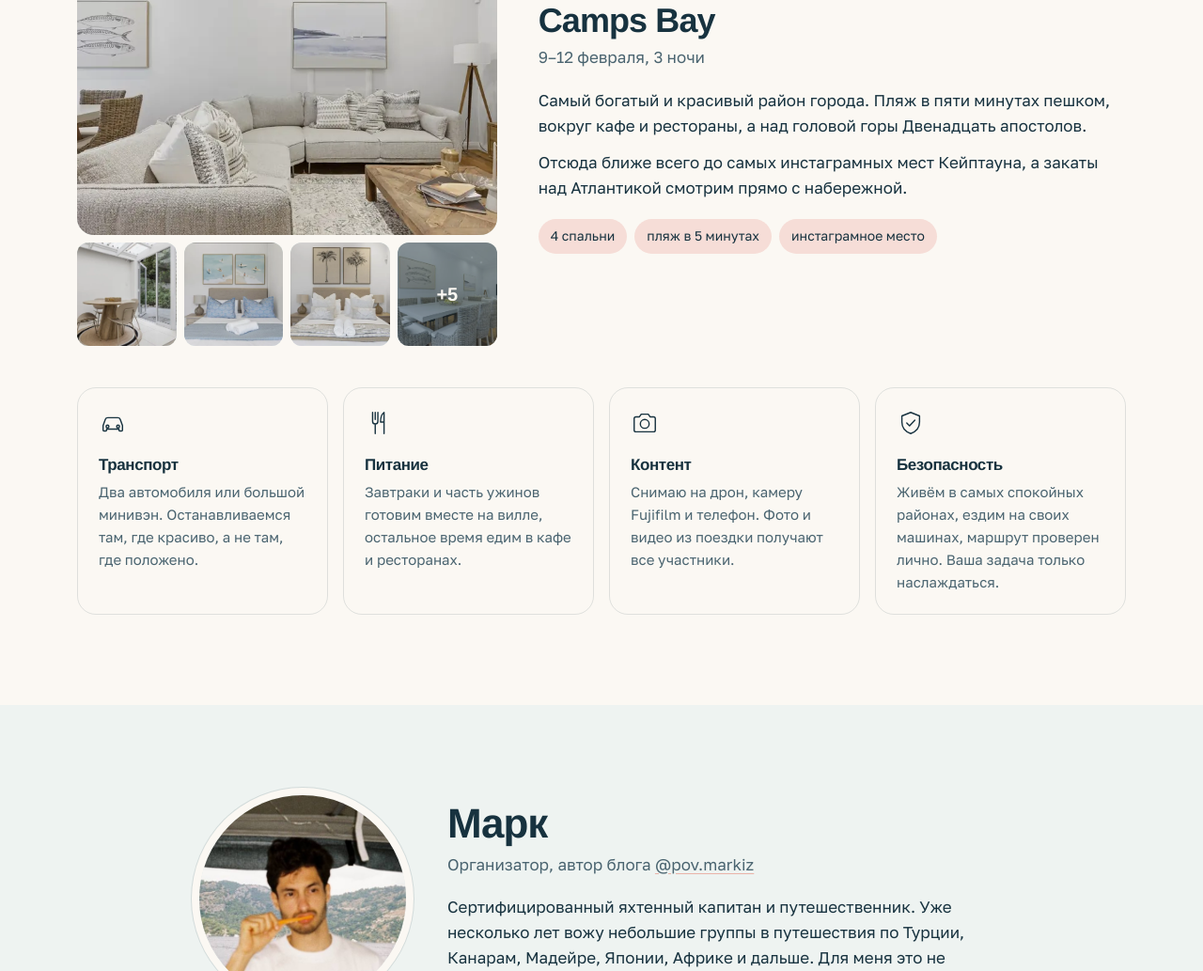
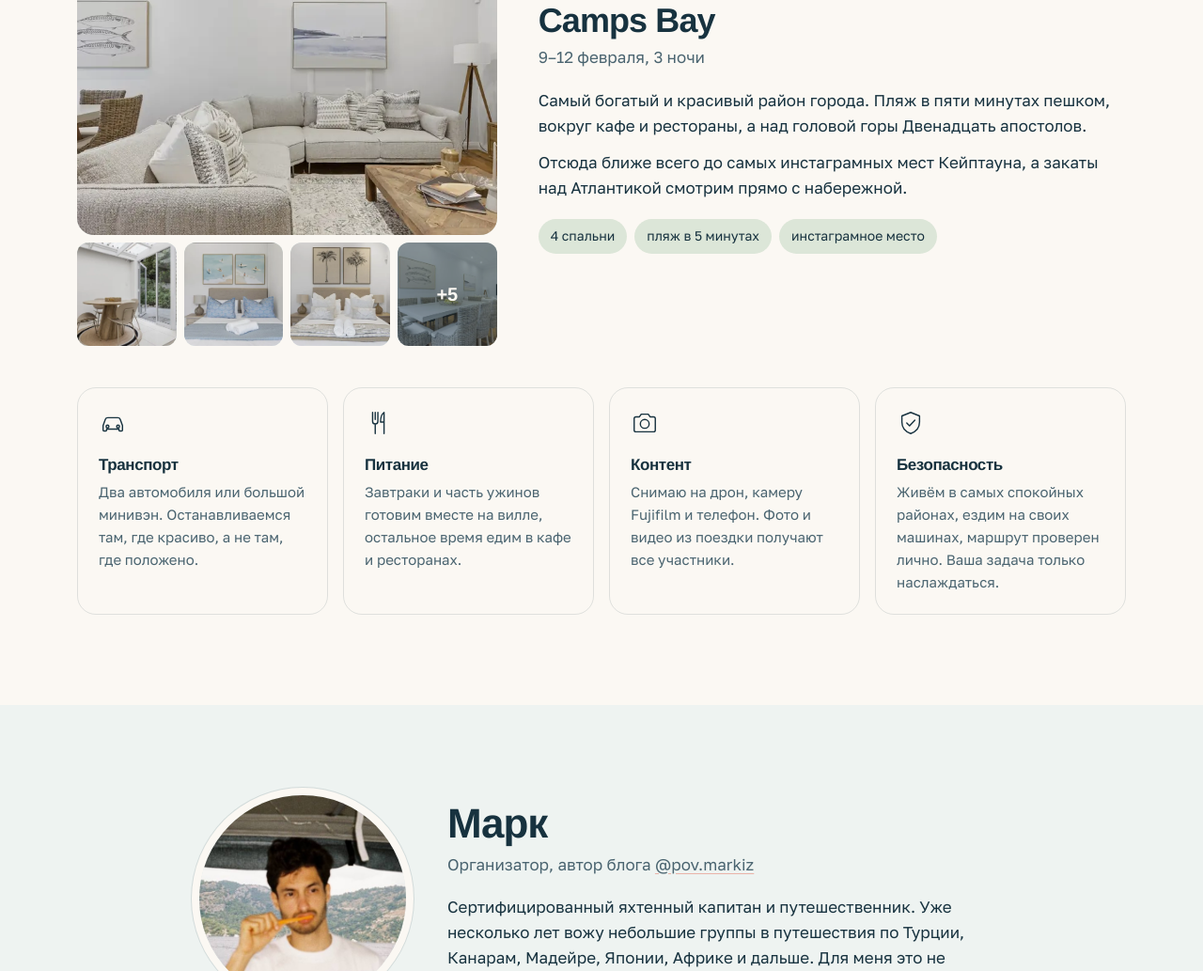
Before and after one commit to povmarkiz/cape-town, a plain HTML site: page index.html in a window 1280 px wide. Shown: the part 6135-7168 px from the top of the page at 94% size. Drawn offline with Linux system fonts and the light colour scheme.

Commit message:
Одинаковый цвет тегов у обеих вилл
Co-Authored-By: Claude Opus 5.5 <noreply@anthropic.com>
Claude-Session: https://claude.ai/code/session_01HCzkUQCDMD1fogYbCJddQG

```diff
--- a/index.html
+++ b/index.html
@@ -176,7 +176,6 @@ h2{font-size:clamp(28px,4vw,44px);font-weight:700;max-width:18ch}
 .villa-txt p+p{margin-top:12px}
 .villa-tags{display:flex;flex-wrap:wrap;gap:8px;margin-top:20px}
 .villa-tags span{padding:7px 13px;border-radius:999px;font-size:14px;background:var(--fynbos-lt)}
-.villa.v2 .villa-tags span{background:var(--protea-lt)}
 .vg{display:grid;grid-template-columns:repeat(4,1fr);grid-auto-rows:110px;gap:8px}
 .vg-item{overflow:hidden;border-radius:12px;background:var(--lagoon-lt)}
 .vg-item:first-child{grid-column:span 4;grid-row:span 3;border-radius:18px}
```
